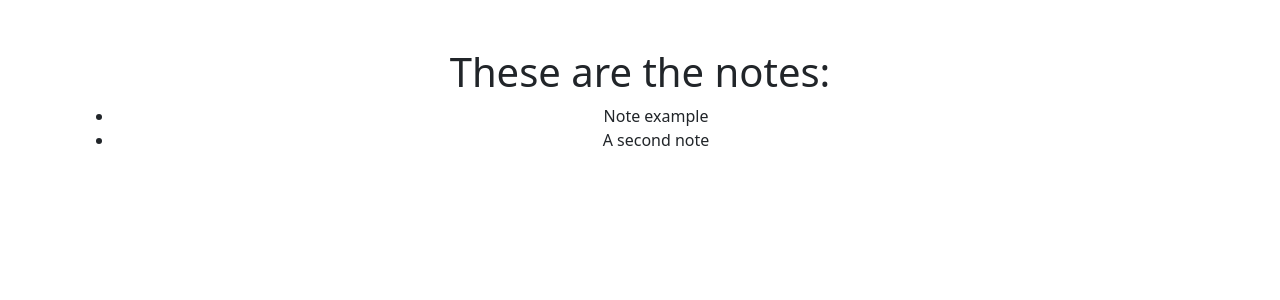
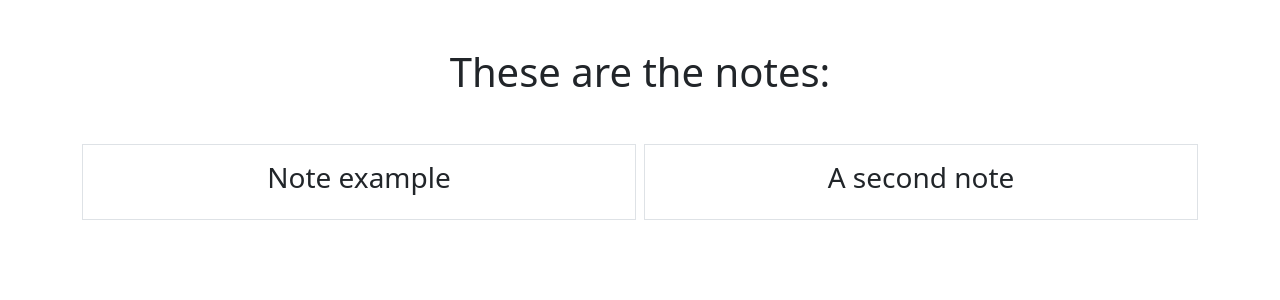
Before and after one commit to konpsar/django-training, a Django app: page /smart/notes in a window 1280 px wide. Shown: the top 300 px of the page. Run offline with Django 4.2, Linux system fonts and the light colour scheme; data comes from the database, SQL or seed files in the repository.

Commit message:
Change view of notes list

```diff
--- a/notes/templates/notes/notes_list.html
+++ b/notes/templates/notes/notes_list.html
@@ -1,11 +1,15 @@
 {% extends "base.html" %}
 
 {% block content %}
-    <h1>These are the notes:</h1>
+    <h1 class="my-5">These are the notes:</h1>
 
-    <ul>
+    <div class="row row-cols3 g-2">
         {% for note in notes %}
-        <li class="note-li">{{note.title}}</li>
+        <div class="col">
+            <div class="p-3 border">
+        <h3>{{note.title}}</h3>
+        </div>
+    </div>
         {% endfor %}
-    </ul>
+</div>
 {% endblock %}
```
